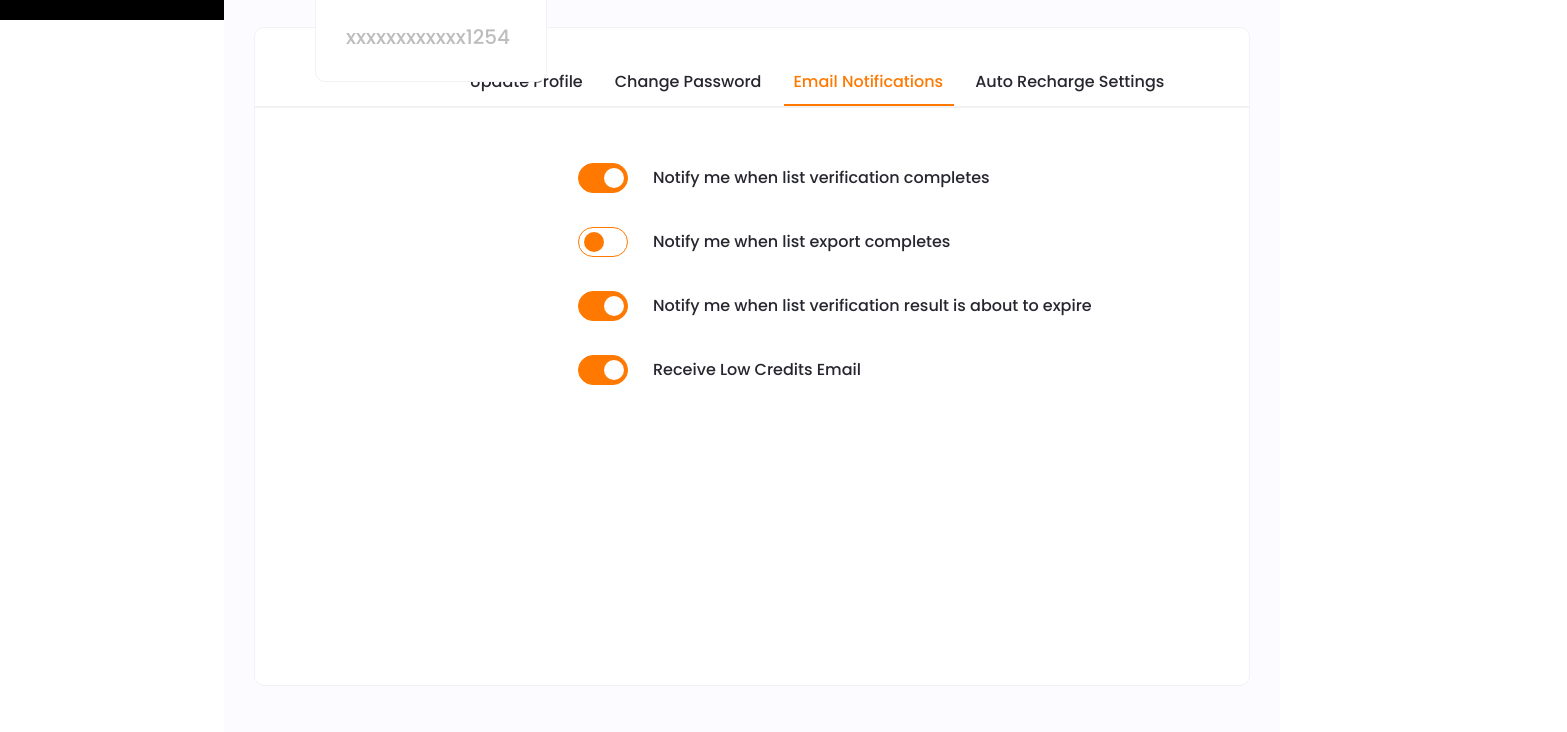
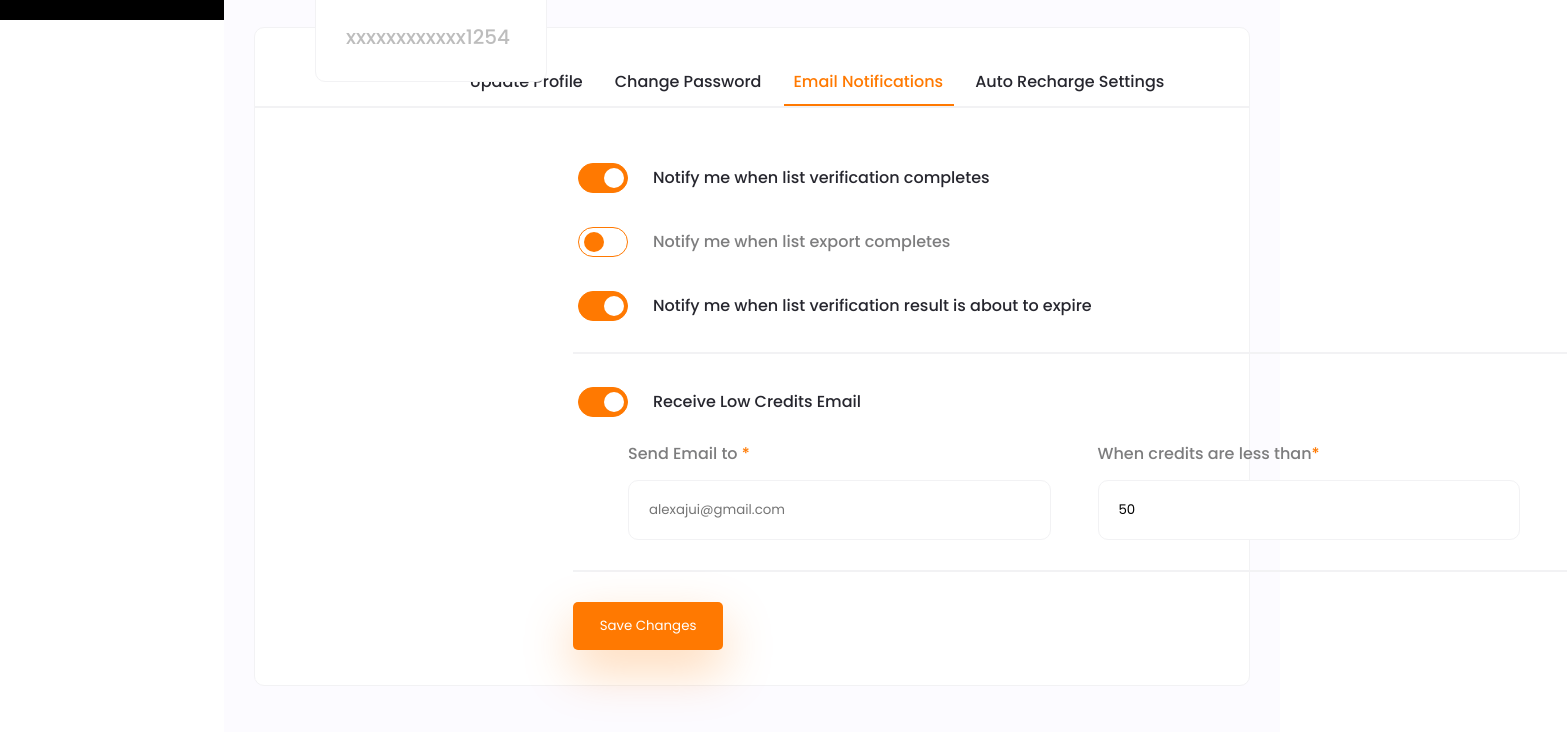
Before and after one commit to HossainRana/frontend-test, a plain HTML site: page index.html in a window 1280 px wide. Shown: the part 791-1523 px from the top of the page, 1567 px wide, since content can reach past the window. Drawn offline with Linux system fonts and the light colour scheme.

Commit message:
layout done

```diff
--- a/index.html
+++ b/index.html
@@ -219,7 +219,7 @@
                             <input type="checkbox" name="verification" id="export">
                             <span class="slider round slider-1-1"></span>
                         </label>
-                        <span class="notification__text">Notify me when list export completes</span>
+                        <span class="notification__text not__checked">Notify me when list export completes</span>
                     </li>
                     <li class="notification__each--item">
                         <label class="switch" for="result">
@@ -228,14 +228,27 @@
                         </label>
                         <span class="notification__text">Notify me when list verification result is about to expire</span>
                     </li>
+                    <hr class="custom__hr--notification">
                     <li class="notification__each--item">
                         <label class="switch" for="email">
                             <input type="checkbox" name="verification" id="email" checked>
                             <span class="slider round slider-1-1"></span>
                         </label>
-                        <span class="notification__text">Receive Low Credits Email</span>
+                        <label class="notification__text">Receive Low Credits Email</label>
                     </li>
                 </ul>
+                <div class="input__fields--container">
+                    <div class="mail__input">
+                        <p>Send Email to <span>*</span></p>
+                        <input type="text" placeholder="alexajui@gmail.com">
+                    </div>
+                    <div class="mail__input">
+                        <p>When credits are less than<span>*</span></p>
+                        <input type="text" value="50">
+                    </div>
+                </div>
+                <hr class="custom__hr--notification">
+                <button class="save__btn">Save Changes</button>
             </div>
         </div>
     </div>
--- a/resources/css/style.css
+++ b/resources/css/style.css
@@ -204,6 +204,7 @@ header{
     padding: 120px 30px;
     background-color: #FCFBFF;
     height: 100%;
+    width: calc(100% - 224px);
     margin-left: 224px;
 }
 .details__card--container{
@@ -393,6 +394,8 @@ header{
 .notification__tab--container{
     margin-left: 318px;
     margin-top: 54px;
+    max-width: 1000px;
+    width: 100%;
 }
 .notification__list{
     list-style: none;
@@ -467,3 +470,56 @@ input:checked + .slider:before {
     color: #26262E;
     margin-left: 20px;
 }
+.not__checked{
+    color: #7D7D7E;
+}
+.custom__hr--notification{
+    width: 100%;
+    height: 2px;
+    display: block;
+    background: #F2F2F4;
+    margin-top: 30px;
+    margin-bottom: 30px;
+    border: none;
+}
+.input__fields--container{
+    display: flex;
+    justify-content: space-around;
+    margin-top: 20px;
+    margin-left: 55px;
+}
+.mail__input{
+    width: 50%;
+}
+.mail__input p{
+    font-family: 'Poppins';
+    font-style: normal;
+    font-weight: 500;
+    font-size: 16px;
+    line-height: 32px;
+    color: #7D7D7E;
+    margin-bottom: 10px;
+}
+.mail__input p span{
+    color: #FF7901;
+}
+.mail__input input{
+    width: 90%;
+    height: 60px;
+    background: #FFFFFF;
+    border: 1px solid #F2F2F4;
+    border-radius: 10px;
+    padding: 14px 20px;
+    outline: none;
+}
+.save__btn{
+    padding: 10px 16px;
+    width: 150px;
+    height: 48px;
+    background: #FF7901;
+    box-shadow: 0px 20px 50px rgba(255, 121, 1, 0.3);
+    border-radius: 5px;
+    color: #ffffff;
+    outline: none;
+    border: none;
+}
```
